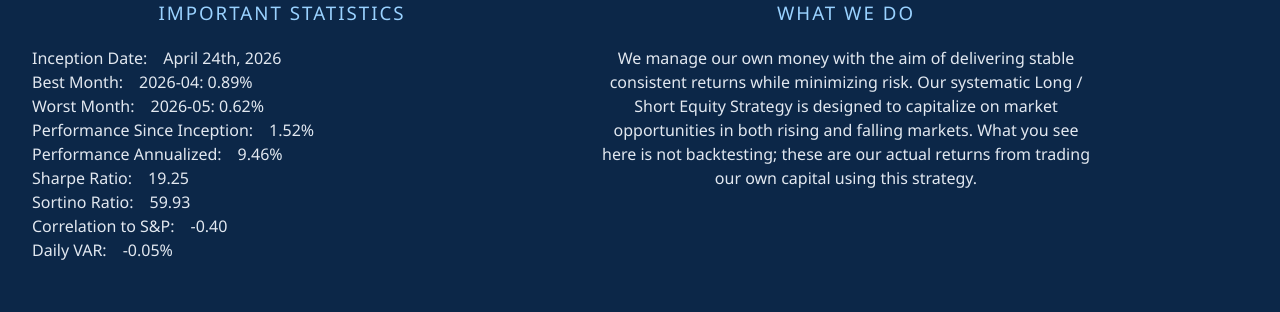
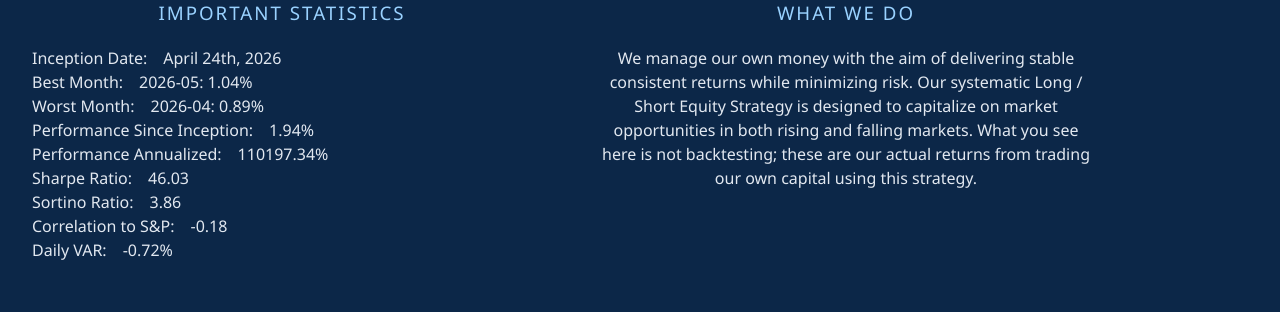
Before and after one commit to LuxSire/Trading_Strategy, a React (Vite) app: page /Trading_Strategy/performance in a window 1280 px wide. Shown: the part 412-724 px from the top of the page. Built offline with nearby package versions, Linux system fonts and the light colour scheme.

Commit message:
New returns

```diff
--- a/src/Trading.jsx
+++ b/src/Trading.jsx
@@ -15,6 +15,7 @@
   formatTableData,
   loadCSV
 } from './Helpers';
+import { intlFormatDistanceWithOptions } from 'date-fns/fp';
 
 
 
@@ -124,8 +125,10 @@
       const totalReturn = monthlyReturns.reduce((acc, cur) => acc * (1 + cur.return / 100), 1) - 1;
       perfSinceInception = (totalReturn * 100).toFixed(2) + '%';
       // Annualized return
-      const months = monthlyReturns.length;
-      const annualized = Math.pow(1 + totalReturn, 12 / months) - 1;
+      const inceptionDate = new Date('2026-04-24');
+      const today = new Date();
+      const days = Math.max(1, Math.floor((today - inceptionDate) / (1000 * 60 * 60 * 24)));
+      const annualized = Math.pow(1 + totalReturn, 365 / days) - 1;
       perfAnnualized = (annualized * 100).toFixed(2) + '%';
     }
 
```
Also changed, not shown: public/Returns.csv, 1 other file (tests, documents, lock files or other folders).
